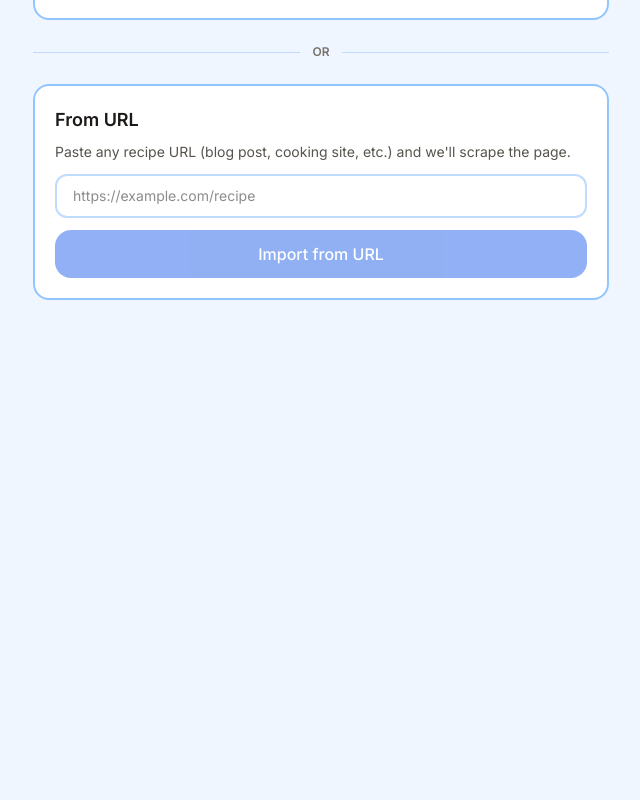
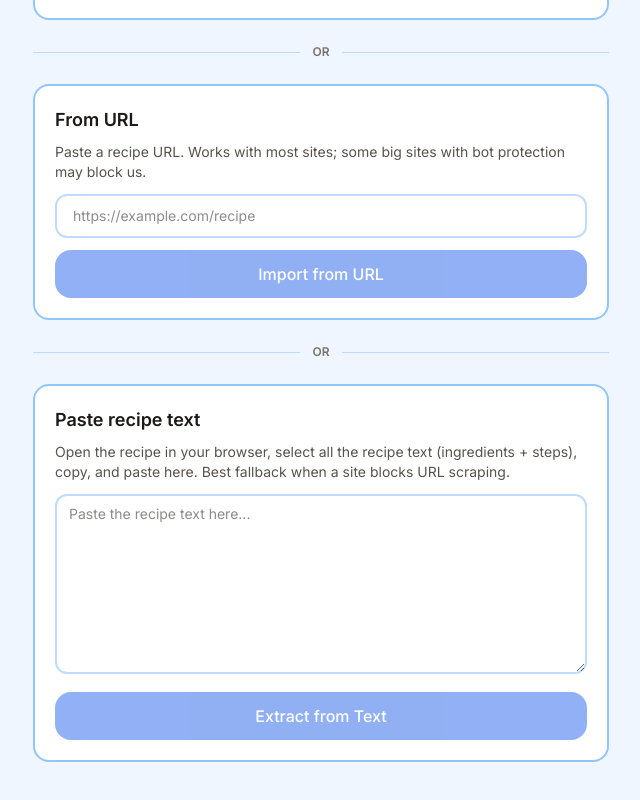
Before and after one commit to Colewarfield/Recipe-App, a Next.js app: page /scan in a window 1280 px wide. Shown: the part 334-1134 px from the top of the page, without its empty margins (319-959 px from the left). Before the commit the page ends 800 px from the top, so only its background shows below. Built offline with nearby package versions, Linux system fonts and the light colour scheme.

Commit message:
Add Paste Recipe Text fallback for URL blocks

```diff
--- a/app/help/page.tsx
+++ b/app/help/page.tsx
@@ -40,6 +40,11 @@ export default function HelpPage() {
         <section className="mb-8">
           <h2 className="text-xl font-semibold mb-2">Importing a recipe from a URL</h2>
           <p className="text-gray-800 dark:text-stone-200">On the Scan Recipe page, scroll to the <b>From URL</b> section. Paste any recipe link (blog post, cooking site), tap <b>Import from URL</b>. The app fetches the page, uses AI to extract the recipe, and shows the form pre-filled. Works with most recipe websites; some (behind paywalls or heavy bot protection) may not.</p>
+        </section>
+
+        <section className="mb-8">
+          <h2 className="text-xl font-semibold mb-2">Pasting recipe text</h2>
+          <p className="text-gray-800 dark:text-stone-200">On the Scan Recipe page, scroll to the <b>Paste recipe text</b> section. Copy any recipe you can see in your browser (or a text message, a note, anywhere), paste it into the box, and tap <b>Extract from Text</b>. Best fallback when a URL is blocked by the site&apos;s bot protection.</p>
         </section>
 
         <section className="mb-8">
@@ -139,7 +144,7 @@ export default function HelpPage() {
           <p className="text-gray-800 dark:text-stone-200">Tap <b>Profile</b> at the top of the home page, then tap <b>Sign out</b> at the bottom of the Profile page.</p>
         </section>
 
-        <p className="text-xs text-gray-400 dark:text-stone-500 mt-12">Last updated after adding URL import to the Scan page.</p>
+        <p className="text-xs text-gray-400 dark:text-stone-500 mt-12">Last updated after adding the Paste Recipe Text fallback.</p>
       </div>
     </div>
   )
--- a/app/scan/actions.ts
+++ b/app/scan/actions.ts
@@ -258,3 +258,85 @@ Webpage text:
     throw new Error('Could not parse recipe from that page. Try a different URL.')
   }
 }
+
+
+
+export async function scanRecipeFromText(text: string): Promise<ScannedRecipe> {
+  const supabase = await createClient()
+  const { data: { user } } = await supabase.auth.getUser()
+  if (!user) throw new Error('Not signed in')
+
+  const cleaned = text.trim()
+  if (cleaned.length < 20) throw new Error('Not enough text. Paste the full recipe.')
+  if (cleaned.length > 50000) throw new Error('Text is too long. Trim it down under 50000 characters.')
+
+  const apiKey = process.env.GEMINI_API_KEY
+  if (!apiKey) throw new Error('Server not configured: GEMINI_API_KEY missing')
+
+  const ai = new GoogleGenAI({ apiKey })
+  const prompt = `You are a recipe extraction assistant. Extract the recipe from the text below and return valid JSON matching this schema:
+
+{
+  "title": string,
+  "category": one of "Breakfast", "Lunch", "Dinner", "Dessert", "Snacks", "Drinks",
+  "ingredients": array of strings,
+  "steps": array of strings,
+  "notes": string
+}
+
+Rules:
+- Extract only the recipe itself; ignore any noise (site names, ad copy, comments).
+- Guess the category from context.
+- Each ingredient is one array item WITH its amount (e.g., "2 cups flour").
+- If MULTIPLE distinct ingredient groups exist (e.g., "For the sauce"), preserve them using "## Group Name" as a line before that group.
+- Each step is one array item, in order, concise but complete.
+- Notes: any cook tips, servings, prep time from the recipe itself; empty string if none.
+- If the text does not contain an actual recipe, return { "title": "", "ingredients": [], "steps": [] }.
+
+Text:
+` + cleaned
+
+  const clientAny = ai as unknown as {
+    interactions: {
+      create: (args: unknown) => Promise<{ output_text?: string; outputText?: string }>
+    }
+  }
+
+  const schema = {
+    type: 'object',
+    properties: {
+      title: { type: 'string' },
+      category: { type: 'string' },
+      ingredients: { type: 'array', items: { type: 'string' } },
+      steps: { type: 'array', items: { type: 'string' } },
+      notes: { type: 'string' },
+    },
+    required: ['title', 'category', 'ingredients', 'steps'],
+  }
+
+  const interaction = await clientAny.interactions.create({
+    model: 'gemini-3.6-flash',
+    input: [{ type: 'text', text: prompt }],
+    response_format: [{ type: 'text', mime_type: 'application/json', schema }],
+  })
+
+  const responseText = interaction.output_text ?? interaction.outputText ?? ''
+
+  try {
+    const parsed = JSON.parse(responseText)
+    if (!parsed.title || !Array.isArray(parsed.ingredients) || parsed.ingredients.length === 0) {
+      throw new Error('Could not find a recipe in that text. Make sure you copied the full recipe including ingredients and steps.')
+    }
+    return {
+      title: String(parsed.title),
+      category: VALID_CATEGORIES.includes(parsed.category) ? parsed.category : 'Dinner',
+      ingredients: parsed.ingredients.map(String),
+      steps: Array.isArray(parsed.steps) ? parsed.steps.map(String) : [],
+      notes: String(parsed.notes || ''),
+    }
+  } catch (e) {
+    if (e instanceof Error && e.message.includes('Could not find')) throw e
+    console.error('Gemini raw response:', responseText)
+    throw new Error('Could not parse the recipe. Try pasting just the recipe portion.')
+  }
+}
--- a/app/scan/page.tsx
+++ b/app/scan/page.tsx
@@ -2,7 +2,7 @@
 
 import { useState } from 'react'
 import BackButton from '@/components/BackButton'
-import { scanRecipe, scanRecipeFromUrl, type ScannedRecipe } from './actions'
+import { scanRecipe, scanRecipeFromUrl, scanRecipeFromText, type ScannedRecipe } from './actions'
 import { createRecipe } from '../actions'
 
 const CATEGORIES = ['Breakfast', 'Lunch', 'Dinner', 'Dessert', 'Snacks', 'Drinks']
@@ -32,7 +32,8 @@ async function compressImage(file: File, maxWidth = 1400, quality = 0.82): Promi
 export default function ScanPage() {
   const [images, setImages] = useState<File[]>([])
   const [url, setUrl] = useState('')
-  const [busy, setBusy] = useState<'idle' | 'photos' | 'url'>('idle')
+  const [pastedText, setPastedText] = useState('')
+  const [busy, setBusy] = useState<'idle' | 'photos' | 'url' | 'text'>('idle')
   const [error, setError] = useState('')
   const [scanned, setScanned] = useState(false)
 
@@ -82,10 +83,25 @@ export default function ScanPage() {
     }
   }
 
+  async function handleTextScan() {
+    if (!pastedText.trim()) return
+    setBusy('text')
+    setError('')
+    try {
+      const result = await scanRecipeFromText(pastedText)
+      applyResult(result)
+    } catch (e) {
+      setError(e instanceof Error ? e.message : 'Failed to extract')
+    } finally {
+      setBusy('idle')
+    }
+  }
+
   function resetScan() {
     setScanned(false)
     setImages([])
     setUrl('')
+    setPastedText('')
     setTitle('')
     setCategory('Dinner')
     setIngredients('')
@@ -105,9 +121,8 @@ export default function ScanPage() {
             <div className="bg-white dark:bg-slate-800 rounded-2xl p-5 border-2 border-blue-200 dark:border-slate-700">
               <h2 className="text-lg font-semibold mb-2">From photos</h2>
               <p className="text-sm text-stone-600 dark:text-stone-400 mb-3">
-                Upload one or more images (screenshots, cookbook photos, etc.). Multiple images from the same recipe get combined.
+                Upload one or more images. Multiple images from the same recipe get combined.
               </p>
-
               <input
                 type="file"
                 accept="image/*"
@@ -115,7 +130,6 @@ export default function ScanPage() {
                 onChange={(e) => setImages(Array.from(e.target.files || []))}
                 className="block w-full text-sm border-2 border-blue-100 dark:border-slate-700 rounded-lg p-2 mb-3"
               />
-
               {images.length > 0 && (
                 <>
                   <div className="text-sm text-stone-600 dark:text-stone-400 mb-2">
@@ -124,17 +138,12 @@ export default function ScanPage() {
                   <div className="grid grid-cols-3 gap-2 mb-3">
                     {images.map((img, i) => (
                       <div key={i} className="aspect-square border rounded-lg overflow-hidden bg-gray-50 dark:bg-slate-700">
-                        <img
-                          src={URL.createObjectURL(img)}
-                          alt={'Preview ' + (i + 1)}
-                          className="w-full h-full object-cover"
-                        />
+                        <img src={URL.createObjectURL(img)} alt={'Preview ' + (i + 1)} className="w-full h-full object-cover" />
                       </div>
                     ))}
                   </div>
                 </>
               )}
-
               <button
                 type="button"
                 onClick={handleImageScan}
@@ -154,9 +163,8 @@ export default function ScanPage() {
             <div className="bg-white dark:bg-slate-800 rounded-2xl p-5 border-2 border-blue-200 dark:border-slate-700">
               <h2 className="text-lg font-semibold mb-2">From URL</h2>
               <p className="text-sm text-stone-600 dark:text-stone-400 mb-3">
-                Paste any recipe URL (blog post, cooking site, etc.) and we&apos;ll scrape the page.
+                Paste a recipe URL. Works with most sites; some big sites with bot protection may block us.
               </p>
-
               <input
                 type="url"
                 placeholder="https://example.com/recipe"
@@ -164,14 +172,41 @@ export default function ScanPage() {
                 onChange={(e) => setUrl(e.target.value)}
                 className="w-full px-4 py-2.5 border-2 border-blue-100 dark:border-slate-700 rounded-xl text-sm mb-3"
               />
-
               <button
                 type="button"
                 onClick={handleUrlScan}
                 disabled={busy !== 'idle' || !url.trim()}
                 className="w-full px-4 py-3 bg-blue-600 text-white rounded-2xl font-medium disabled:opacity-50"
               >
-                {busy === 'url' ? 'Fetching &amp; extracting...' : 'Import from URL'}
+                {busy === 'url' ? 'Fetching page...' : 'Import from URL'}
+              </button>
+            </div>
+
+            <div className="flex items-center gap-3">
+              <div className="flex-1 h-px bg-blue-200 dark:bg-slate-700" />
+              <span className="text-xs text-stone-500 dark:text-stone-400 font-semibold">OR</span>
+              <div className="flex-1 h-px bg-blue-200 dark:bg-slate-700" />
+            </div>
+
+            <div className="bg-white dark:bg-slate-800 rounded-2xl p-5 border-2 border-blue-200 dark:border-slate-700">
+              <h2 className="text-lg font-semibold mb-2">Paste recipe text</h2>
+              <p className="text-sm text-stone-600 dark:text-stone-400 mb-3">
+                Open the recipe in your browser, select all the recipe text (ingredients + steps), copy, and paste here. Best fallback when a site blocks URL scraping.
+              </p>
+              <textarea
+                placeholder="Paste the recipe text here..."
+                value={pastedText}
+                onChange={(e) => setPastedText(e.target.value)}
+                rows={8}
+                className="w-full px-3 py-2 border-2 border-blue-100 dark:border-slate-700 rounded-xl text-sm mb-3"
+              />
+              <button
+                type="button"
+                onClick={handleTextScan}
+                disabled={busy !== 'idle' || !pastedText.trim()}
+                className="w-full px-4 py-3 bg-blue-600 text-white rounded-2xl font-medium disabled:opacity-50"
+              >
+                {busy === 'text' ? 'Extracting...' : 'Extract from Text'}
               </button>
             </div>
 
@@ -190,84 +225,40 @@ export default function ScanPage() {
             <form action={createRecipe} className="space-y-4">
               <div>
                 <label className="block text-sm font-medium mb-1">Title</label>
-                <input
-                  type="text"
-                  name="title"
-                  value={title}
-                  onChange={(e) => setTitle(e.target.value)}
-                  required
-                  className="w-full px-3 py-2 border rounded"
-                />
+                <input type="text" name="title" value={title} onChange={(e) => setTitle(e.target.value)} required className="w-full px-3 py-2 border rounded" />
               </div>
-
               <div>
                 <label className="block text-sm font-medium mb-1">Category</label>
-                <select
-                  name="category"
-                  value={category}
-                  onChange={(e) => setCategory(e.target.value)}
-                  required
-                  className="w-full px-3 py-2 border rounded"
-                >
+                <select name="category" value={category} onChange={(e) => setCategory(e.target.value)} required className="w-full px-3 py-2 border rounded">
                   {CATEGORIES.map(c => <option key={c} value={c}>{c}</option>)}
                 </select>
               </div>
-
               <div>
                 <label className="block text-sm font-medium mb-1">
                   Ingredients <span className="text-gray-500 font-normal">(one per line - use ## Name for section headers)</span>
                 </label>
-                <textarea
-                  name="ingredients"
-                  value={ingredients}
-                  onChange={(e) => setIngredients(e.target.value)}
-                  rows={8}
-                  required
-                  className="w-full px-3 py-2 border rounded font-mono text-sm"
-                />
+                <textarea name="ingredients" value={ingredients} onChange={(e) => setIngredients(e.target.value)} rows={8} required className="w-full px-3 py-2 border rounded font-mono text-sm" />
               </div>
-
               <div>
                 <label className="block text-sm font-medium mb-1">
                   Steps <span className="text-gray-500 font-normal">(one per line)</span>
                 </label>
-                <textarea
-                  name="steps"
-                  value={steps}
-                  onChange={(e) => setSteps(e.target.value)}
-                  rows={10}
-                  required
-                  className="w-full px-3 py-2 border rounded text-sm"
-                />
+                <textarea name="steps" value={steps} onChange={(e) => setSteps(e.target.value)} rows={10} required className="w-full px-3 py-2 border rounded text-sm" />
               </div>
-
               <div>
                 <label className="block text-sm font-medium mb-1">
                   Notes <span className="text-gray-500 font-normal">(optional)</span>
                 </label>
-                <textarea
-                  name="notes"
-                  value={notes}
-                  onChange={(e) => setNotes(e.target.value)}
-                  rows={3}
-                  className="w-full px-3 py-2 border rounded text-sm"
-                />
+                <textarea name="notes" value={notes} onChange={(e) => setNotes(e.target.value)} rows={3} className="w-full px-3 py-2 border rounded text-sm" />
               </div>
-
               <label className="flex items-center gap-2 text-sm">
                 <input type="checkbox" name="is_public" defaultChecked />
                 Make this public
               </label>
-
               <button type="submit" className="w-full px-4 py-3 bg-blue-600 text-white rounded-2xl font-medium">
                 Save Recipe
               </button>
-
-              <button
-                type="button"
-                onClick={resetScan}
-                className="w-full py-2 text-stone-600 dark:text-stone-300 underline text-sm"
-              >
+              <button type="button" onClick={resetScan} className="w-full py-2 text-stone-600 dark:text-stone-300 underline text-sm">
                 Scan something else
               </button>
             </form>
```
